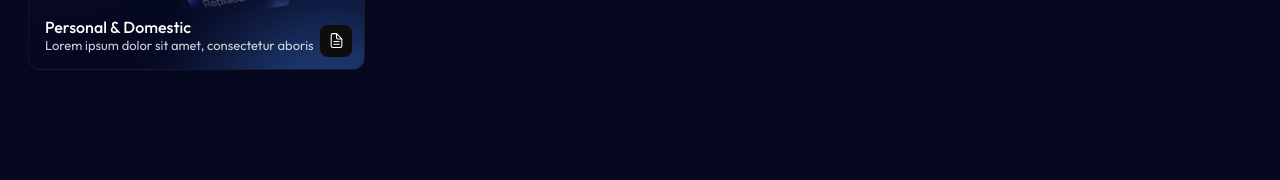
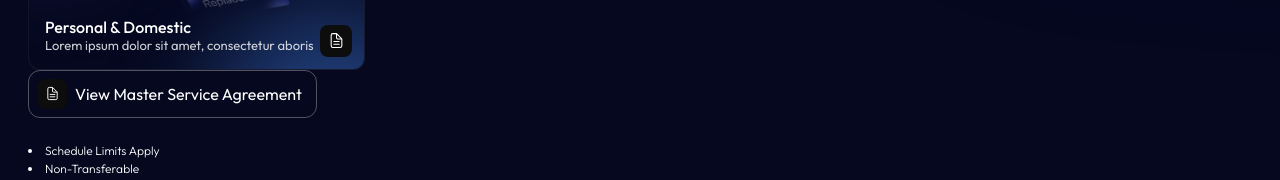
Before and after one commit to Prashantww/My-Service-NFT, a React (Vite) app: page / in a window 1280 px wide. Shown: the part 1224-1404 px from the top of the page. Before the commit the page ends 1294 px from the top, so only its background shows below. Built offline with nearby package versions, Linux system fonts and the light colour scheme.

Commit message:
added agreement component

```diff
--- a/src/App.jsx
+++ b/src/App.jsx
@@ -4,6 +4,7 @@ import ProfileCard from "./components/ProfileCard";
 import CountdownTimer from "./components/CountdownTimer";
 import ProgressBar from "./components/ProgressBar";
 import ServiceCard from "./components/ServiceCard";
+import Agreement from "./components/Agreement";
 
 const App = () => {
   const serviceData = [
@@ -87,6 +88,14 @@ const App = () => {
             />
           ))}
         </div>
+        <Agreement
+          documentName={"Master Service Agreement"}
+          policyList={[
+            "Schedule Limits Apply",
+            "Non-Transferable",
+            "Safety-First Policy",
+          ]}
+        ></Agreement>
       </section>
     </div>
   );
--- a/src/components/Agreement/Agreement.jsx
+++ b/src/components/Agreement/Agreement.jsx
@@ -1,7 +1,24 @@
 import React from "react";
+import { IoDocumentTextOutline } from "react-icons/io5";
+import styles from "./Agreement.module.css";
 
-const Agreement = () => {
-  return <div>Agreement</div>;
+const Agreement = ({ documentName, policyList }) => {
+  return (
+    <div className={styles.agreementWrapper}>
+      <div className={styles.document}>
+        <div className={styles.icon}>
+          <IoDocumentTextOutline size={15} />
+        </div>
+        <h3>View {documentName}</h3>
+      </div>
+
+      <ul className={styles.list}>
+        {policyList.map((item, index) => (
+          <li key={index}>{item}</li>
+        ))}
+      </ul>
+    </div>
+  );
 };
 
 export default Agreement;
--- a/src/components/Agreement/Agreement.module.css
+++ b/src/components/Agreement/Agreement.module.css
@@ -0,0 +1,33 @@
+.agreementWrapper {
+  display: flex;
+  flex-direction: column;
+  gap: 24px;
+}
+
+.document {
+  cursor: pointer;
+  display: flex;
+  align-items: center;
+  padding: 8px 14px 8px 8px;
+  border: 1px solid rgba(255, 255, 255, 0.3);
+  border-radius: 12px;
+  gap: 8px;
+  width: fit-content;
+}
+
+.icon {
+  border-radius: 8px;
+  background-color: #0d0d0d;
+  height: 30px;
+  width: 30px;
+  display: flex;
+  align-items: center;
+  justify-content: center;
+}
+
+.list {
+  list-style-type: disc;
+  list-style-position: inside;
+  font-size: 12px;
+  font-weight: 300;
+}
```
